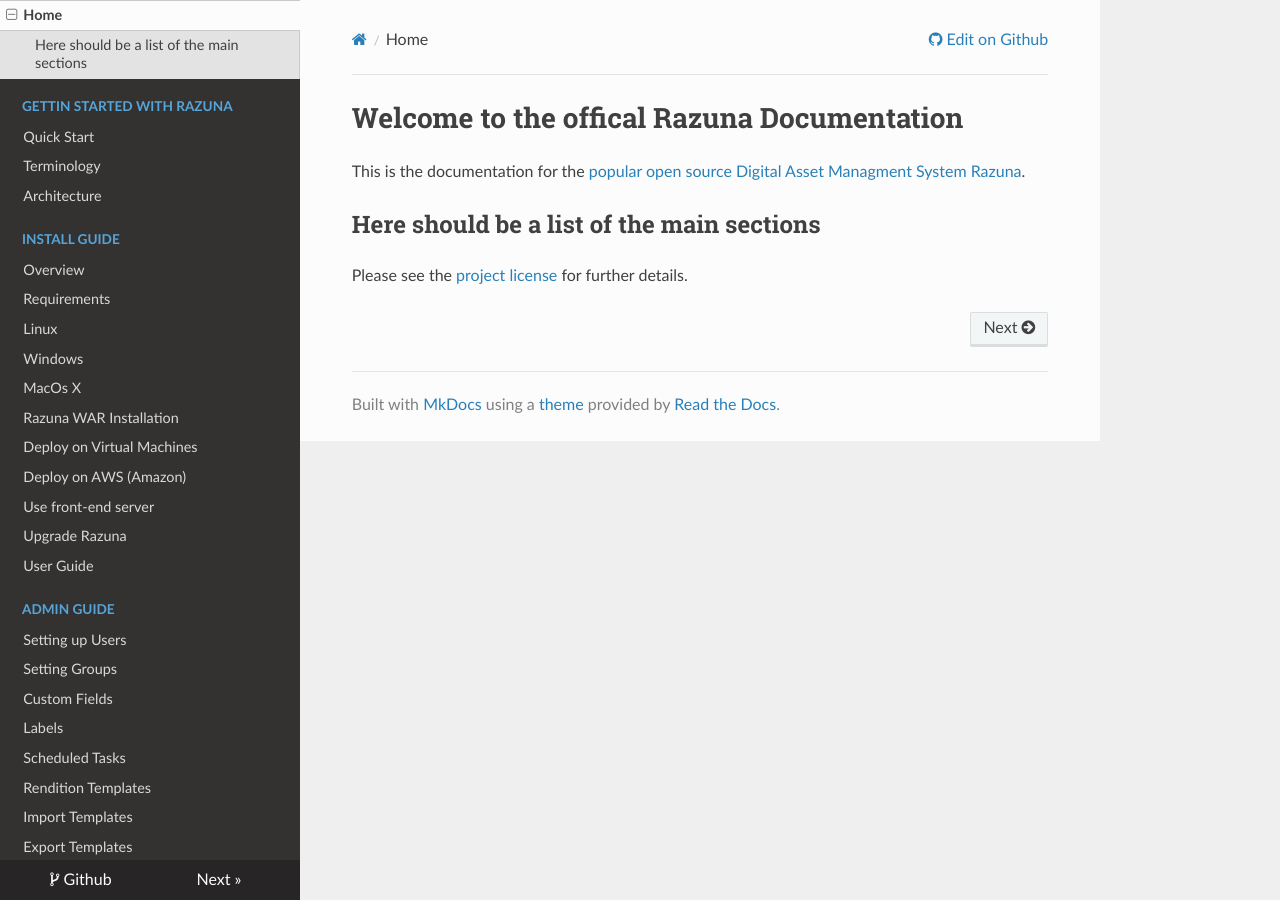
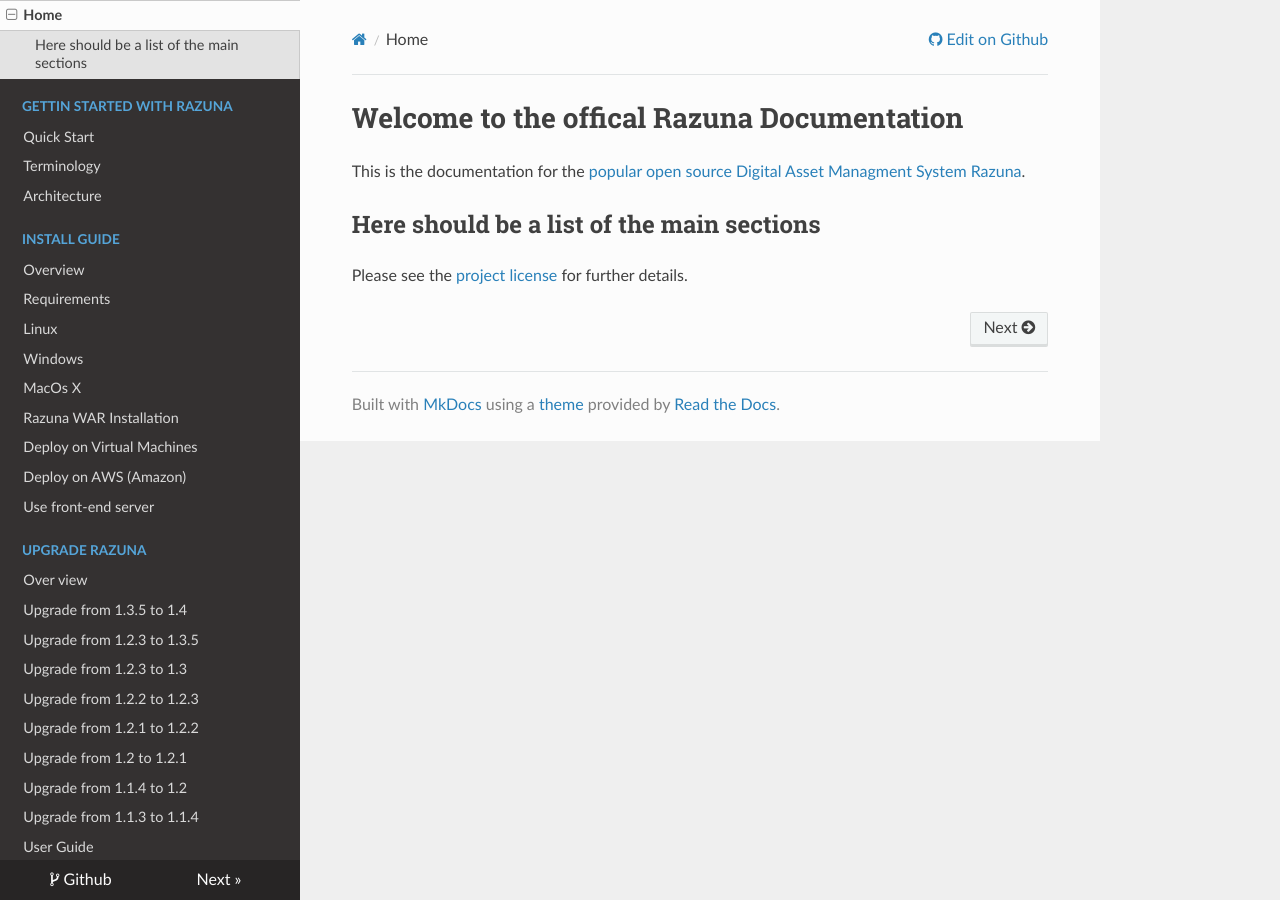
Before and after one commit to razuna/razuna-docs, an MkDocs documentation site: the page built from docs/index.md, in a window 1280 px wide. Built offline with MkDocs 1.6.1, drawn with Linux system fonts in a browser that asks for light colours; nearby versions of some CDN libraries; old or Windows-style settings are respelled for this version of MkDocs.

Commit message:
Update new structure

```diff
--- a/mkdocs.yml
+++ b/mkdocs.yml
@@ -21,7 +21,16 @@ pages:
   - Deploy on Virtual Machines: 'installation/vms.md'
   - Deploy on AWS (Amazon): 'installation/aws.md'
   - Use front-end server: 'installation/nginxapache.md'
-  - Upgrade Razuna: 'installation/upgrade.md'
+- Upgrade Razuna:
+   - Over view : 'installation/Upgrade/index.md'
+   - Upgrade from 1.3.5 to 1.4 : 'installation/Upgrade/Upgrade from 135 to 14.md'
+   - Upgrade from 1.2.3 to 1.3.5 : 'installation/Upgrade/Upgrade from 123 to 135.md'
+   - Upgrade from 1.2.3 to 1.3 : 'installation/Upgrade/Upgrade from 123 to 13.md'
+   - Upgrade from 1.2.2 to 1.2.3 : 'installation/Upgrade/Upgrade from 122 to 123.md'
+   - Upgrade from 1.2.1 to 1.2.2 : 'installation/Upgrade/Upgrade from 121 to 122.md'
+   - Upgrade from 1.2 to 1.2.1 : 'installation/Upgrade/Upgrade from 12 to 121.md'
+   - Upgrade from 1.1.4 to 1.2 : 'installation/Upgrade/Upgrade from 114 to 12.md'
+   - Upgrade from 1.1.3 to 1.1.4 : 'installation/Upgrade/Upgrade from 113 to 114.md'
 - User Guide : 'user/User Guide.md'
 - Admin Guide:
   - Setting up Users : 'admin/users.md'
```
